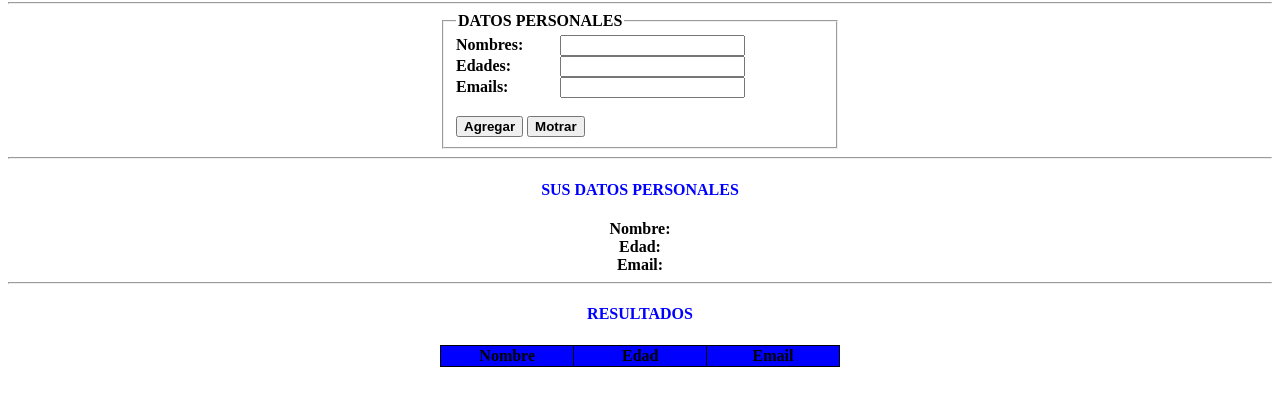
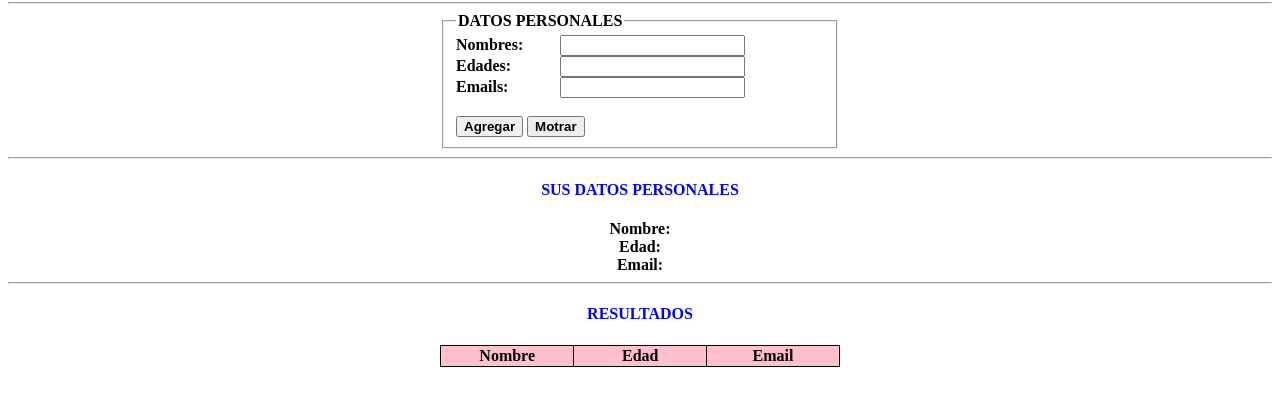
Before and after one commit to israelramirezmora/viajes-holanda-, a plain HTML site: page Integradora_AW/test2.1.html in a window 1280 px wide. Shown: the part 78-484 px from the top of the page. Drawn offline with Linux system fonts and the light colour scheme.

Commit message:
se cambio el color de la tabĺa a rosa

```diff
--- a/Integradora_AW/test2.1.html
+++ b/Integradora_AW/test2.1.html
@@ -5,7 +5,7 @@
  <style>
 	#formulario{width: 400px; margin: 0 auto; font-weight: bold;}
 	label{width: 100px; display: inline-block;}
-	table{width: 400px; margin:0 auto; background-color: blue;}
+	table{width: 400px; margin:0 auto; background-color: pink;}
 	table, tr, th, td{border: 1px solid #000; border-collapse: collapse;}
 	table th, td{width: 133px;}
 	h1, h4{text-align: center; color: #0000FF;}
```
